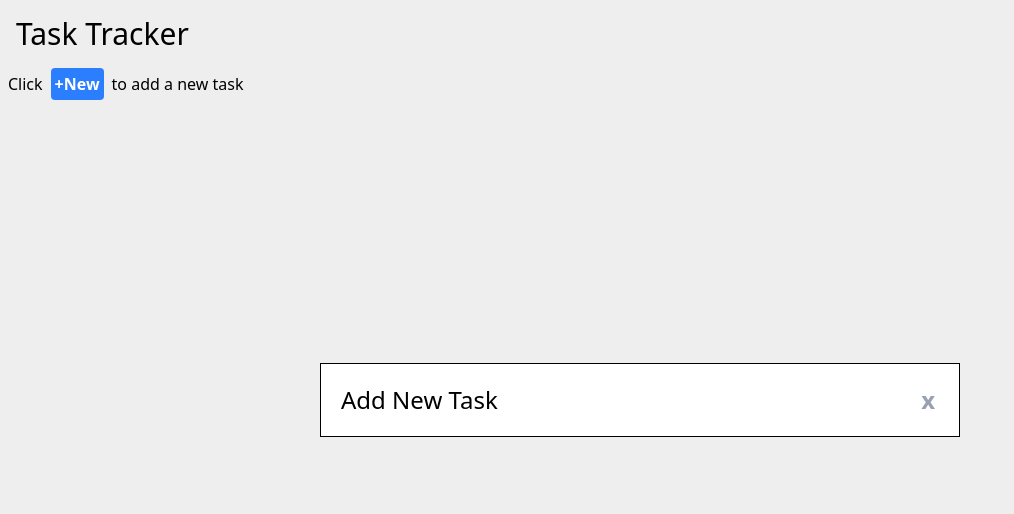
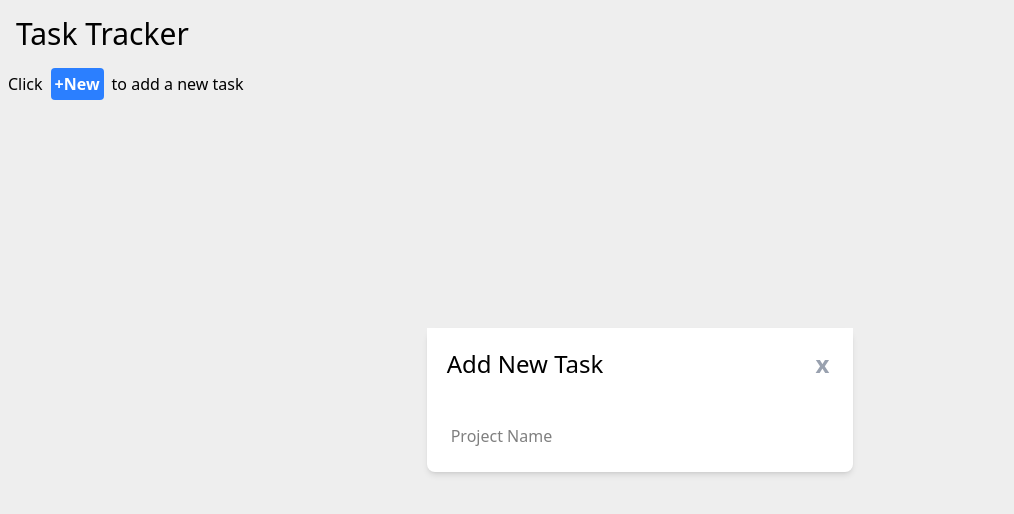
Before and after one commit to Nd3ritu/reactRecap, a React app in the folder youtubeFinds/taskTracker/: page / in a window 1280 px wide. Both pictures are taken after a click on the button "+New". Shown: the top 514 px of the page, without its empty margins (0-1014 px from the left). Built offline with nearby package versions, Linux system fonts and the light colour scheme; the HTML template or start-up script is replaced by a standard one.

Commit message:
setting up form for project description and task description

```diff
--- a/youtubeFinds/taskTracker/src/components/Addtask.jsx
+++ b/youtubeFinds/taskTracker/src/components/Addtask.jsx
@@ -15,7 +15,8 @@ export default function Addtask() {
          {addmodal ? (
             <>
                <div className="flex items-center justify-center overflow-x-hidden overflow-y-auto fixed inset-0 z-50 outline-none focus:outline-none">
-                <div className="text-2xl flex flex-row justify-between w-1/2 p-5 border bg-white">
+                <div className="bg-white rounded-lg shadow-md  w-1/3 flex flex-col relative">
+                    <div className="text-2xl flex flex-row justify-between  p-5  bg-white">
                     <h3 className="bg-white">Add New Task</h3>
                 <button
                     className="px-1 text-gray-400 float-right leading-none block font-semibold"
@@ -25,6 +26,16 @@ export default function Addtask() {
 
                 </button>
                 </div>
+                <form className="p-6">
+                    <input
+                         id="project-name"
+                         type="text"
+                         placeholder="Project Name"
+                    />
+                </form>
+
+                </div>
+
                </div>
             </>
          ):null}
```
